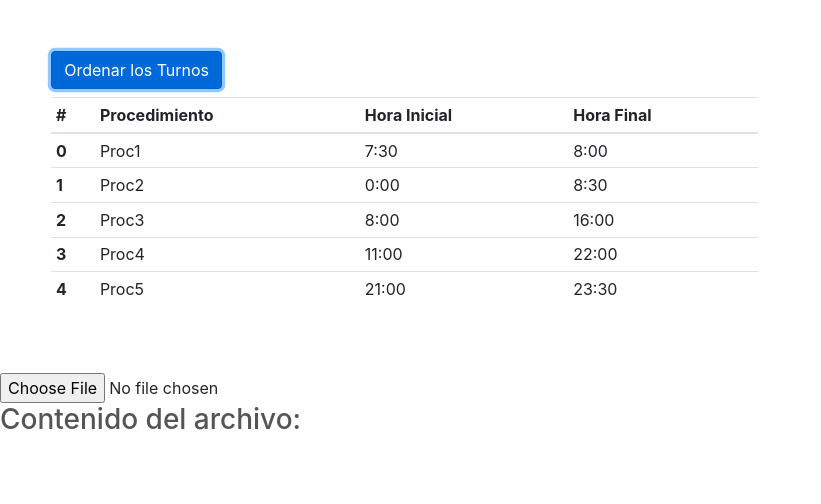
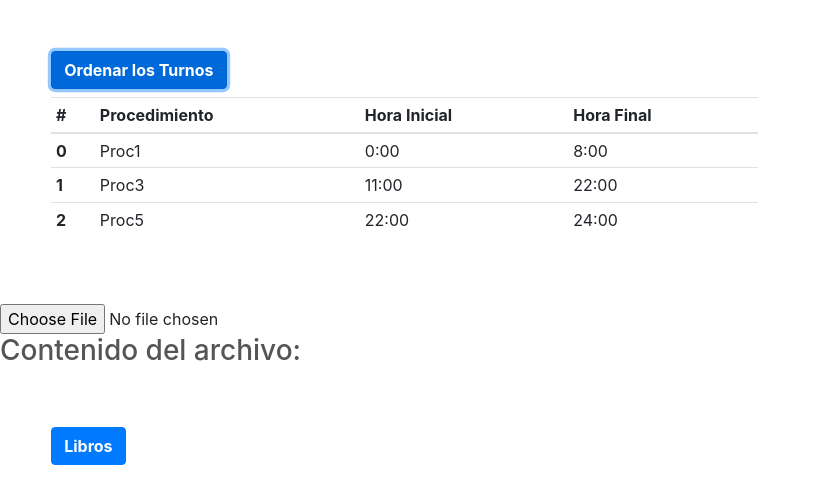
Before and after one commit to santiago123x/proyectFada, a React (Create React App) app: page / in a window 1280 px wide. Both pictures are taken after a click on the button "Ordenar los Turnos". Shown: the top 504 px of the page, without its empty margins (0-821 px from the left). Built offline with nearby package versions, Linux system fonts and the light colour scheme.

Commit message:
Voraces Terminados

```diff
--- a/src/App.js
+++ b/src/App.js
@@ -5,14 +5,15 @@ import 'bootstrap/dist/css/bootstrap.min.css';
 
 function App() {
 
-  const [texto, setTexto] = useState([]);
+  //const [texto, setTexto] = useState([]);
+  const [turnosEf, setTurnosEf] = useState([]);
 
   let turnos = [
-    { Proc: 'Proc1', HoraI: '7:30', HoraF: '8:00' },
-    { Proc: 'Proc2', HoraI: '0:00', HoraF: '8:30' },
-    { Proc: 'Proc3', HoraI: '8:00', HoraF: '16:00' },
-    { Proc: 'Proc4', HoraI: '11:00', HoraF: '22:00' },
-    { Proc: 'Proc5', HoraI: '21:00', HoraF: '23:30' }
+    { Proc: 'Proc1', HoraI: '0:00', HoraF: '8:00' },
+    { Proc: 'Proc2', HoraI: '5:00', HoraF: '12:00' },
+    { Proc: 'Proc3', HoraI: '11:00', HoraF: '22:00' },
+    { Proc: 'Proc4', HoraI: '12:00', HoraF: '24:00' },
+    { Proc: 'Proc5', HoraI: '22:00', HoraF: '24:00' }
   ];
 
   function ordenar(entrada) {
@@ -32,9 +33,10 @@ function App() {
   }
 
   function ordenados(entrada) {
-    setTexto(ordenar(entrada));
+    //setTexto(ordenar(entrada));
     //console.log(ordenar(entrada));
     console.log(hospitalVoraz(ordenar(entrada)))
+    return ordenar(entrada)
   }
 
 
@@ -85,6 +87,7 @@ function App() {
 
   function hospitalVoraz(entrada) {
     let TurnosEficientes = [];
+    setTurnosEf([]);
     let turnoI = entrada[0];
     TurnosEficientes.push(turnoI);
 
@@ -97,10 +100,52 @@ function App() {
         }
       }
     }
-    return TurnosEficientes;
+    setTurnosEf(TurnosEficientes);
+    console.log( TurnosEficientes)
   }
 
-  /*
+
+
+
+  return (
+    <div className="App">
+      <div className='contene'>
+        <Button className='mb-2' color='primary' onClick={() => hospitalVoraz(ordenados(turnos))}><b>Ordenar los Turnos</b></Button><br />
+        <div className='conteneTabla'>
+          <Table size="sm">
+            <thead>
+              <tr>
+                <th>#</th>
+                <th>Procedimiento</th>
+                <th>Hora Inicial</th>
+                <th>Hora Final</th>
+              </tr>
+            </thead>
+            <tbody>
+              {turnosEf.map((tur, i) =>
+                <tr>
+                  <th scope="row">{i}</th>
+                  <td>{tur.Proc}</td>
+                  <td>{tur.HoraI}</td>
+                  <td>{tur.HoraF}</td>
+                </tr>
+              )}
+            </tbody>
+          </Table>
+        </div>
+      </div>
+      <input type="file" id='entrada' />
+      <h3>Contenido del archivo:</h3>
+      <pre id="contenido-archivo"></pre>
+
+    </div>
+  );
+}
+
+export default App;
+
+
+/*
 
     function leerArchivo(e) {
       var archivo = e.target.files[0];
@@ -161,43 +206,3 @@ function App() {
     return nuevoArray.concat(izq.slice(izqIndex)).concat(der.slice(derIndex));
   }
 */
-
-
-  return (
-    <div className="App">
-      <div className='contene'>
-        <Button className='mb-2' color='primary' onClick={() => ordenados(turnos)}>Ordenar los Turnos</Button><br />
-        <div className='conteneTabla'>
-          <Table size="sm">
-            <thead>
-              <tr>
-                <th>#</th>
-                <th>Procedimiento</th>
-                <th>Hora Inicial</th>
-                <th>Hora Final</th>
-              </tr>
-            </thead>
-            <tbody>
-              {texto.map((text, i) =>
-                <tr>
-                  <th scope="row">{i}</th>
-                  <td>{text.Proc}</td>
-                  <td>{text.HoraI}</td>
-                  <td>{text.HoraF}</td>
-                </tr>
-              )}
-
-
-            </tbody>
-          </Table>
-        </div>
-      </div>
-      <input type="file" id='entrada' />
-      <h3>Contenido del archivo:</h3>
-      <pre id="contenido-archivo"></pre>
-
-    </div>
-  );
-}
-
-export default App;
--- /dev/null
+++ b/src/Libros.js
@@ -0,0 +1,112 @@
+import './App.css';
+import React, { useState } from 'react';
+import { Button } from 'reactstrap';
+import 'bootstrap/dist/css/bootstrap.min.css';
+
+function Libros() {
+
+    const [arrayLibros, setArrLib] = useState([]);
+
+    let libros = [
+        { Nombre: 'Libro1', Paginas: 103 },
+        { Nombre: 'Libro2', Paginas: 203 },
+        { Nombre: 'Libro3', Paginas: 343 },
+        { Nombre: 'Libro4', Paginas: 53 },
+        { Nombre: 'Libro5', Paginas: 130 },
+        { Nombre: 'Libro6', Paginas: 90 }
+    ]
+
+
+
+    function prom(array, escrit) {
+        let totalP = null;
+        for (let i = 0; i < array.length; i++) {
+            totalP += array[i].Paginas;
+        }
+        let cadau = totalP / escrit;
+        //console.log(cadau)
+        return (cadau);
+
+    }
+
+    function asignar(escrit, array, cadau) {
+        let viejoarray = [];
+        viejoarray = array;
+        let nuevoarray = [];
+        for (let i = 1; i <= escrit; i++) {
+            let debeser = 0;
+            let arrayx = [];
+            if (i < escrit) {
+                while (viejoarray.length !== 0 && cadau >= debeser) {
+                    if (arrayx.length === 0 && viejoarray[0].Paginas > cadau) {
+                        debeser += viejoarray[0].Paginas;
+                        let libro = {
+                            Nombre: viejoarray[0].Nombre, Paginas: viejoarray[0].Paginas
+                        }
+                        viejoarray.splice(0, 1);
+                        arrayx.push(libro);
+                        //console.log(i + ' If: ')
+                        //console.log(debeser)
+                        //console.log(arrayx)
+
+
+                    } else if ((debeser + viejoarray[0].Paginas) < (cadau * 1.07)) {
+                        debeser += viejoarray[0].Paginas;
+                        let libro = {
+                            Nombre: viejoarray[0].Nombre, Paginas: viejoarray[0].Paginas
+                        }
+                        viejoarray.splice(0, 1);
+                        arrayx.push(libro);
+                        /*console.log(i + ' else If: ')
+                        console.log(debeser)
+                        console.log(arrayx)*/
+
+                    }
+                    else {
+                        debeser = cadau + 1
+                        /*console.log(i + ' else: ')
+                        console.log(debeser)
+                        console.log(arrayx)*/
+
+                    }
+                }
+
+            } else {
+                arrayx = viejoarray
+            }
+            nuevoarray.push(arrayx);
+        }
+        setArrLib(nuevoarray);
+
+
+    }
+
+    function imprimir() {
+        let noe = ''
+        for (var j = 0; j < arrayLibros.length; j++) {
+            for (var i = 0; i < arrayLibros[j].length; i++) {
+                //noe += `\nEscritor #:  ${j} Libro: ${arrayLibros[j][i].Nombre} # Paginas: ${arrayLibros[j][i].Paginas}\n`
+                noe += 'Escritor #:  '+j+', Nombre: '+arrayLibros[j][i].Nombre+ ', # Paginas: ' +arrayLibros[j][i].Paginas +' ------> '
+            }
+        }
+
+        return noe;
+
+    }
+
+
+    return (
+        <div className="App">
+            <div className='contene'>
+                <Button className='mb-2' color='primary' onClick={() => asignar(5, libros, prom(libros, 5))}><b>Libros</b></Button><br />
+                <div className='conteneTabla'>
+                    <p><b>{imprimir()}</b></p>
+                </div>
+            </div>
+
+
+        </div>
+    );
+}
+
+export default Libros;
--- a/src/index.js
+++ b/src/index.js
@@ -2,11 +2,13 @@ import React from 'react';
 import ReactDOM from 'react-dom';
 import './index.css';
 import App from './App';
+import Libros from './Libros';
 
 
 ReactDOM.render(
   <React.StrictMode>
     <App />
+    <Libros />
   </React.StrictMode>,
   document.getElementById('root')
 );
```
Also changed, not shown: 1 other file (tests, documents, lock files or other folders).
